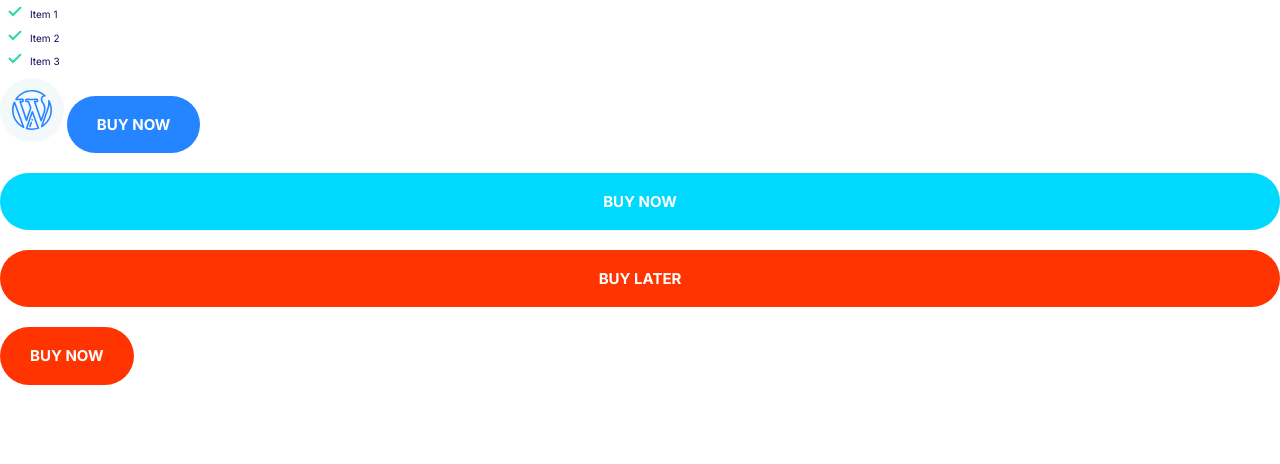
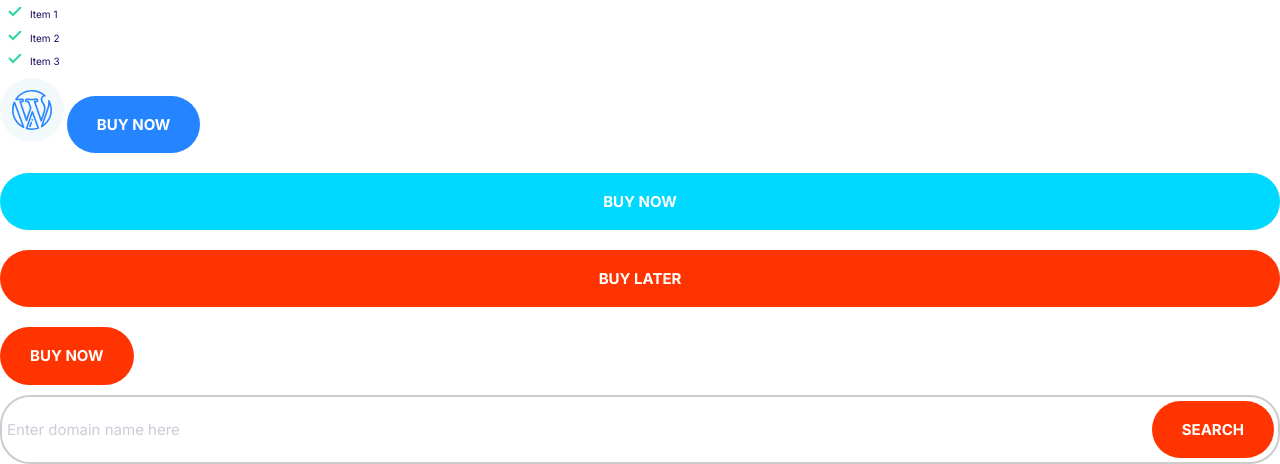
Before and after one commit to Lilianude/lillify, a plain HTML site: page index.html in a window 1280 px wide. Shown: the part 359-823 px from the top of the page. Before the commit the page ends 800 px from the top, so only its background shows below. Drawn offline with Linux system fonts and the light colour scheme; files whose address does not match are found by name.

Commit message:
Added the stying for an input field and a button in a div

```diff
--- a/css/style.css
+++ b/css/style.css
@@ -4,6 +4,8 @@
   --color-accent: #ff3400;
   --color-headings: #1b0760;
   --color-body: #918ca4;
+  --color-border: #ccc;
+  --border-radius: 30px;
 }
 
 *,
@@ -213,3 +215,36 @@ a {
     font-size: 1.5rem;
   }
 }
+
+/*Inputs*/
+.input {
+  padding: 1.5rem 3.5rem;
+  border: 1px solid var(--color-border);
+  border-radius: var(--border-radius);
+  outline: 0;
+  color: var(--color-headings);
+  font-size: 2rem;
+}
+::placeholder {
+  color: #cdcbd7;
+}
+
+.input-group {
+  border: 2px solid var(--color-border);
+  border-radius: var(--border-radius);
+  display: flex;
+}
+
+.input-group .input {
+  border: 0;
+  flex-grow: 1;
+  padding: 1.5rem 0.5rem;
+}
+.input-group .btn {
+  margin: 4px;
+}
+@media screen and (min-width: 1024px) {
+  .input {
+    font-size: 1.5rem;
+  }
+}
--- a/index.html
+++ b/index.html
@@ -45,5 +45,9 @@
     <button class="btn btn--secondary btn--block">Buy now</button>
     <a href="#" class="btn btn--accent btn--block">Buy later</a>
     <button class="btn btn--accent">Buy now</button>
+    <div class="input-group">
+      <input type="text" class="input" placeholder="Enter domain name here" />
+      <button class="btn btn--accent">Search</button>
+    </div>
   </body>
 </html>
```
Also changed, not shown: css/components/input_field.html (added, +4 -0 lines).
